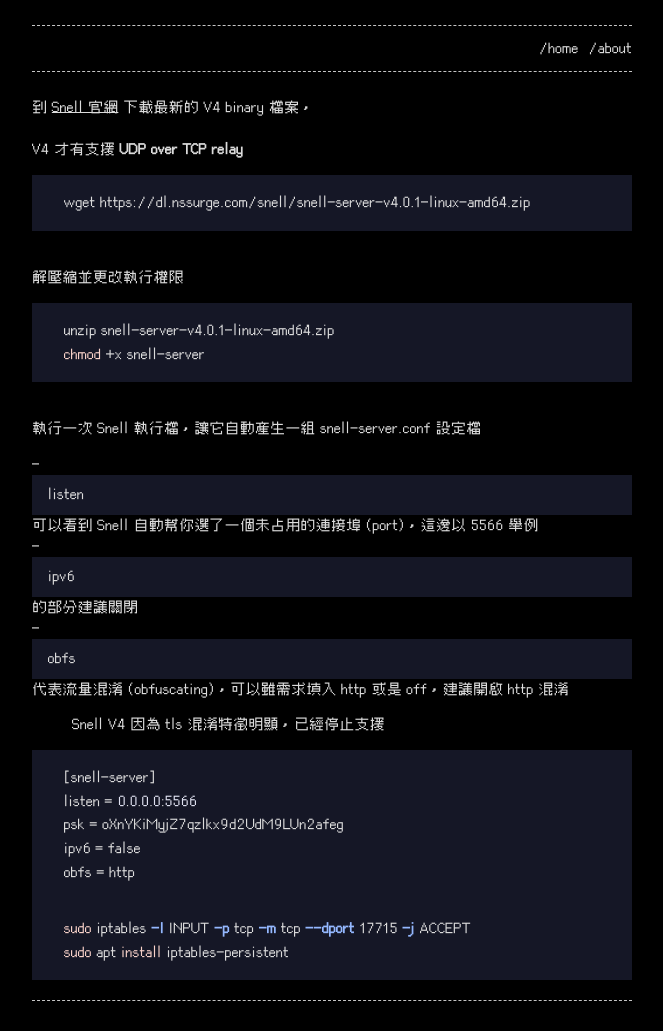
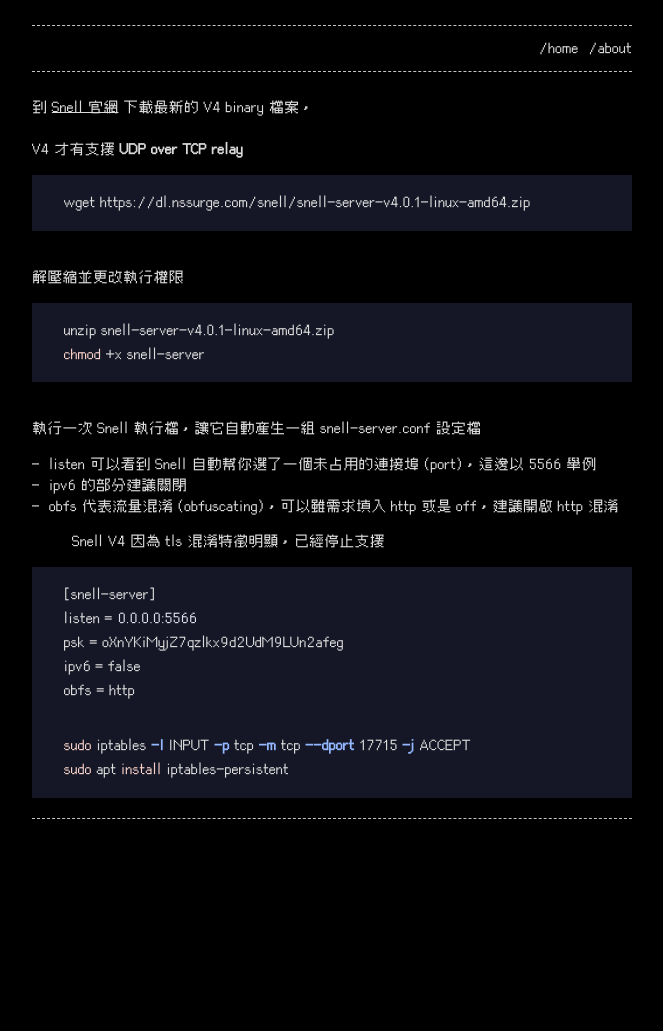
Before and after one commit to morningdip/home, a Jekyll site: the page built from _posts/2024-01-08-ponte.md, in a window 1280 px wide. Shown: the whole page, without its empty margins (308-971 px from the left). Built offline with Jekyll 4.4.1, drawn with Linux system fonts in a browser that asks for light colours; after the commit the page ends 900 px from its top, so only the background shows below that.

Commit message:
Update base.scss

```diff
--- a/_sass/base.scss
+++ b/_sass/base.scss
@@ -77,7 +77,8 @@ textarea { vertical-align: top; }
  */
 .lineno { color: var(--code-color-1); margin-right: 15px; }
 figure.highlight { margin: 5px 0; }
-pre, code { background-color: var(--raisin-black);  display: block;  border: 0;  padding: 0.5rem 1rem;  margin: 0;  overflow: auto;  font-size: $base-font-size;  color: var(--text-color);  line-height: 1.7 !important;  font-family: $base-font-family !important; }
+pre { background-color: var(--raisin-black);  display: block;  border: 0;  padding: 1rem 2rem;  margin: 0;  overflow: auto;  font-size: $base-font-size;  color: var(--text-color);  line-height: 1.7 !important;  font-family: $base-font-family !important; }
+code {font-family: $base-font-family !important;}
 .highlight .c { color: var(--roman-silver); font-style: italic } /* Comment */
 .highlight .err { color: var(--congo-pink); } /* Error */
 .highlight .k { color: var(--light-blue); } /* Keyword */
```
